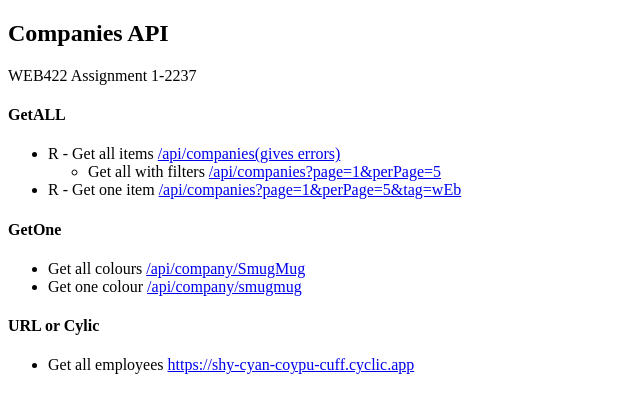
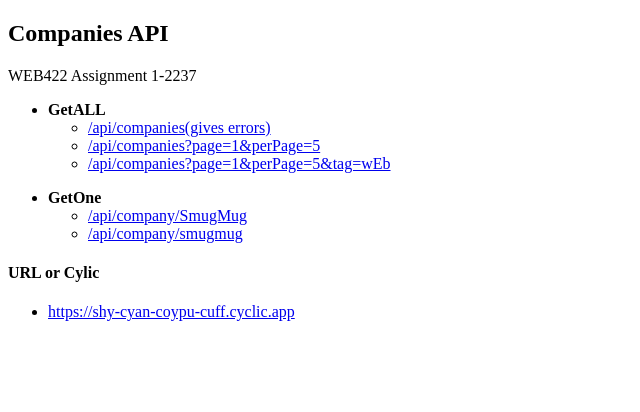
Before and after one commit to sean20150718/web422assignment1, a website: page index.html in a window 1280 px wide. Shown: the whole page, without its empty margins (0-640 px from the left). Drawn offline with Linux system fonts and the light colour scheme.

Commit message:
Update index.html

```diff
--- a/index.html
+++ b/index.html
@@ -10,27 +10,29 @@
     <h2>Companies API</h2>
     <p>WEB422 Assignment 1-2237</p>
 
+     <ul>
+        <li> <a ><strong>GetALL</strong></a></li>
+        <ul>
+         <li> <a href="/api/companies">/api/companies(gives errors)</a></li>
+         </ul>
+        <ul>
+          <li> <a href="/api/companies?page=1&perPage=5">/api/companies?page=1&perPage=5</a></li>
+        </ul>
 
-     <h4>GetALL</h4>
-     <ul>
-         <li>R - Get all items <a href="/api/companies">/api/companies(gives errors)</a>
-             <ul>
-                 <li>Get all with filters <a href="/api/companies?page=1&perPage=5">/api/companies?page=1&perPage=5</a></li>
-             </ul>
-         </li>
-         <li>R - Get one item <a href="/api/companies?page=1&perPage=5&tag=wEb">/api/companies?page=1&perPage=5&tag=wEb</a></li>
-
+         <ul>
+         <li> <a href="/api/companies?page=1&perPage=5&tag=wEb">/api/companies?page=1&perPage=5&tag=wEb</a></li>
+        </ul>
      </ul>
 
-    <h4>GetOne</h4>
     <ul>
-        <li>Get all colours <a href="/api/company/SmugMug">/api/company/SmugMug</a></li>
-        <li>Get one colour <a href="/api/company/smugmug">/api/company/smugmug</a></li>
+        <li> <a ><strong>GetOne</strong></a></li>
+        <ul><li> <a href="/api/company/SmugMug">/api/company/SmugMug</a></li></ul>
+        <ul><li> <a href="/api/company/smugmug">/api/company/smugmug</a></li></ul>
     </ul>
 
     <h4>URL or Cylic</h4>
     <ul>
-        <li>Get all employees <a href="https://shy-cyan-coypu-cuff.cyclic.app">https://shy-cyan-coypu-cuff.cyclic.app</a>
+        <li><a href="https://shy-cyan-coypu-cuff.cyclic.app">https://shy-cyan-coypu-cuff.cyclic.app</a>
 
     </ul>
 </body>
```
